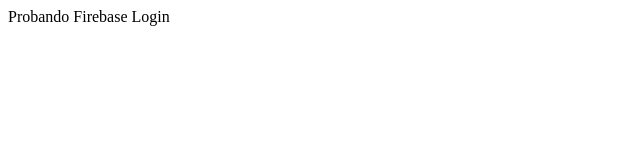
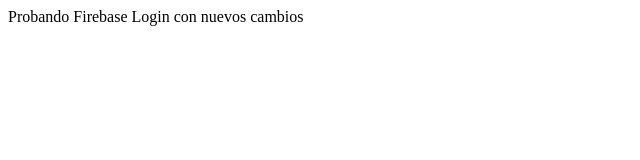
Before and after one commit to eduardoorm/firebase-project, a plain HTML site: page index.html in a window 1280 px wide. Shown: the whole page, without its empty margins (0-640 px from the left). Drawn offline with Linux system fonts and the light colour scheme.

Commit message:
nuevos cambios

```diff
--- a/index.html
+++ b/index.html
@@ -7,5 +7,7 @@
 </head>
 <body>
     Probando Firebase Login
+
+    con nuevos cambios
 </body>
 </html>
--- a/index.js
+++ b/index.js
@@ -0,0 +1 @@
+console.log("Hola mundo");
```
